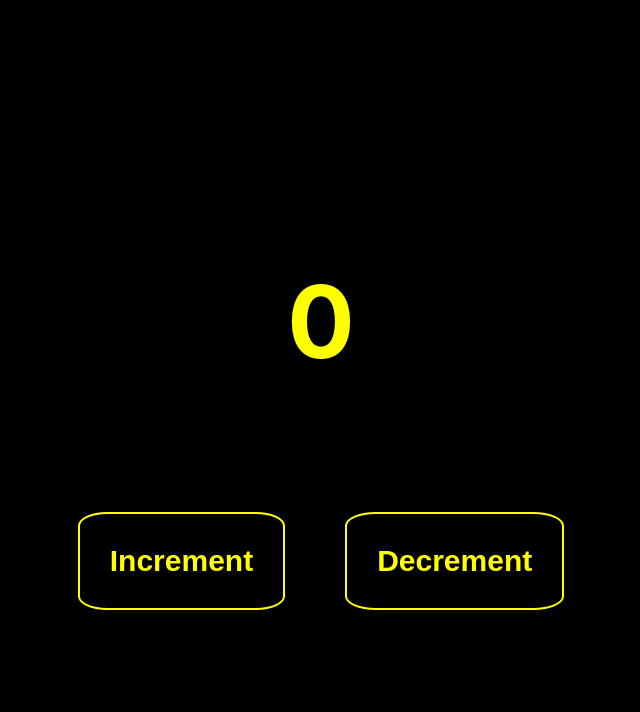
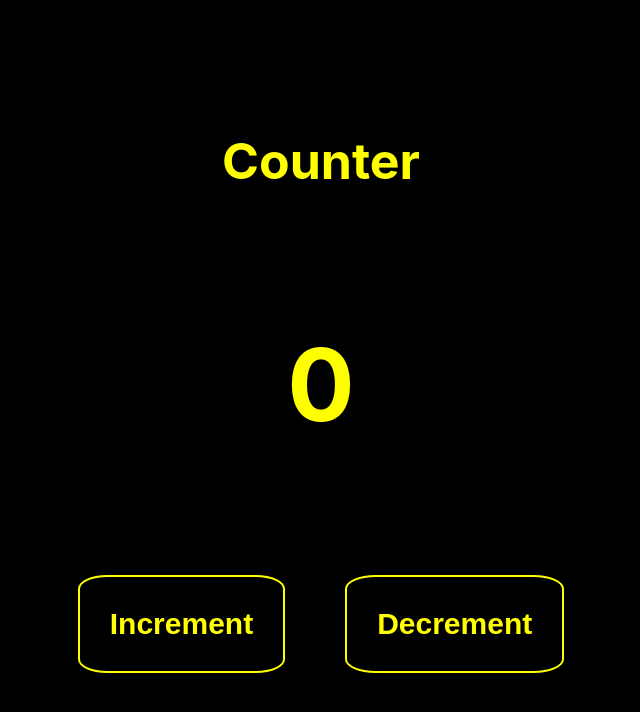
Before and after one commit to nativecrossplatform/learning.React, a React (Create React App) app in the folder learning-react/: page / in a window 1280 px wide. Shown: the top 712 px of the page, without its empty margins (319-959 px from the left). Built offline with nearby package versions, Linux system fonts and the light colour scheme.

Commit message:
Counter UI Final Completion

```diff
--- a/learning-react/src/App.js
+++ b/learning-react/src/App.js
@@ -14,7 +14,7 @@ function App() {
   }
   return (
     <div id="container" className="container">
-    <Title/>
+    <Title title="Counter"/>
     <Display result={counter}/>
     <div id="but_container" className="but_container">
     <Button func={increment} nm="Increment"/>
--- a/learning-react/src/components/Title.js
+++ b/learning-react/src/components/Title.js
@@ -3,7 +3,9 @@ function Title(props)
     const styles = {
         color:"yellow",
         fontWeight:"bolder",
+        backgroundColor:"black",
+        fontSize:"50px"
     };
-    <h1 style={styles}>{props.title}</h1>
+    return (<h1 style={styles}>{props.title}</h1>);
 }
 export default Title;
```
